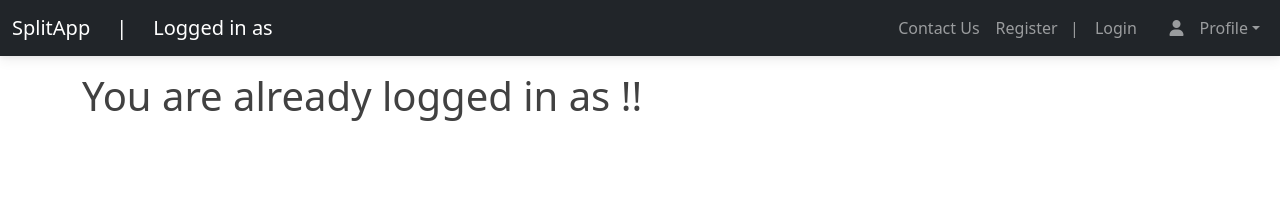
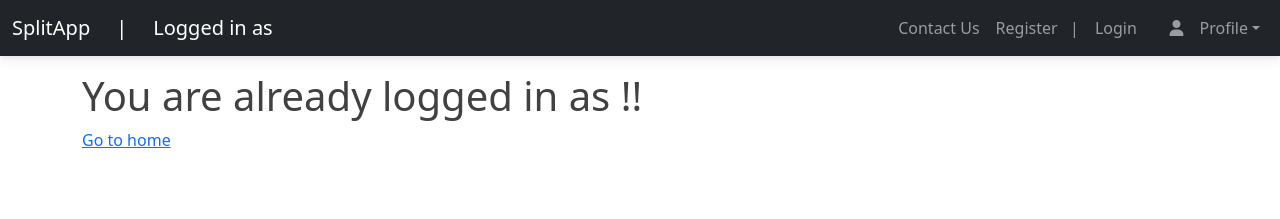
Before and after one commit to SangeethMarlabs/splitapp, a React (Create React App) app: page / in a window 1280 px wide. Shown: the top 219 px of the page. Built offline with nearby package versions, Linux system fonts and the light colour scheme.

Commit message:
Added anchor tag in already login page

```diff
--- a/src/components/SplitView.js
+++ b/src/components/SplitView.js
@@ -5,7 +5,7 @@ import {
   MDBBtn,
   MDBBadge
 } from 'mdb-react-ui-kit';
-import React, { useEffect, useState } from 'react'
+import React, { useState } from 'react'
 import { useNavigate } from 'react-router-dom';
 
 const SplitView = () => {
--- a/src/pages/Login.js
+++ b/src/pages/Login.js
@@ -13,21 +13,7 @@ function Login() {
     function emailOnchange(e) { SetemailData(e.target.value); }
 
     function CheckLogin() {
-// To store data
-//localStorage.setItem('userName', 'Guest');
-// To retrieve data
-//alert(localStorage.getItem('Name'));
-// To store data
-//localStorage.setItem('Name', 'Shanavas');
-// To retrieve data
-//alert(localStorage.getItem('Name'));
-
-// To clear a specific item
-//localStorage.removeItem('Name');
-//alert(localStorage.getItem('Name'));
-// To clear the whole data stored in localStorage
-//localStorage.clear();
-localStorage.setItem('userName', 'Guest');
+        localStorage.setItem('userName', 'Guest');
         axios.get('https://localhost:44315/User/CheckLogin', {
             params: {
                 emailAddress: emailData,
@@ -56,7 +42,6 @@ localStorage.setItem('userName', 'Guest');
     if (localStorage.getItem('userName') === 'Guest') {
 
         return (
-
             <MDBContainer className="my-5">
                 <MDBCard>
                     <MDBRow className='g-0'>
@@ -73,7 +58,6 @@ localStorage.setItem('userName', 'Guest');
                                 <MDBInput autoFocus value={emailData} onChange={emailOnchange} required wrapperClass='mb-4' label='Email address' id='formControlLg1' type='email' size="lg" />
                                 <MDBInput value={passData} onChange={passOnchange} required wrapperClass='mb-4' label='Password' id='formControlLg2' type='password' size="lg" />
                                 <MDBBtn onClick={CheckLogin} className="mb-4 px-5" color='dark' size='lg'>Login</MDBBtn>
-
                                 <p className="mb-5 pb-lg-2" style={{ color: '#393f81' }}>Don't have an account? <a href="./register" style={{ color: '#393f81' }}>Register here</a></p>
                                 <div className='d-flex flex-row justify-content-start'>
                                     <a href="#!" className="small text-muted me-1">Terms of use.</a>
@@ -88,12 +72,10 @@ localStorage.setItem('userName', 'Guest');
     } else {
         return (
             <div className="container col-md-12 mt-3">
-
-                        <h1 style={{ color: "#414141" }}>You are already logged in as {localStorage.getItem('userName')}!!</h1>
-
+                <h1 style={{ color: "#414141" }}>You are already logged in as {localStorage.getItem('userName')}!!</h1>
+                <a href='home'>Go to home</a>
             </div>
         )
     }
-
 }
 export default Login
```
